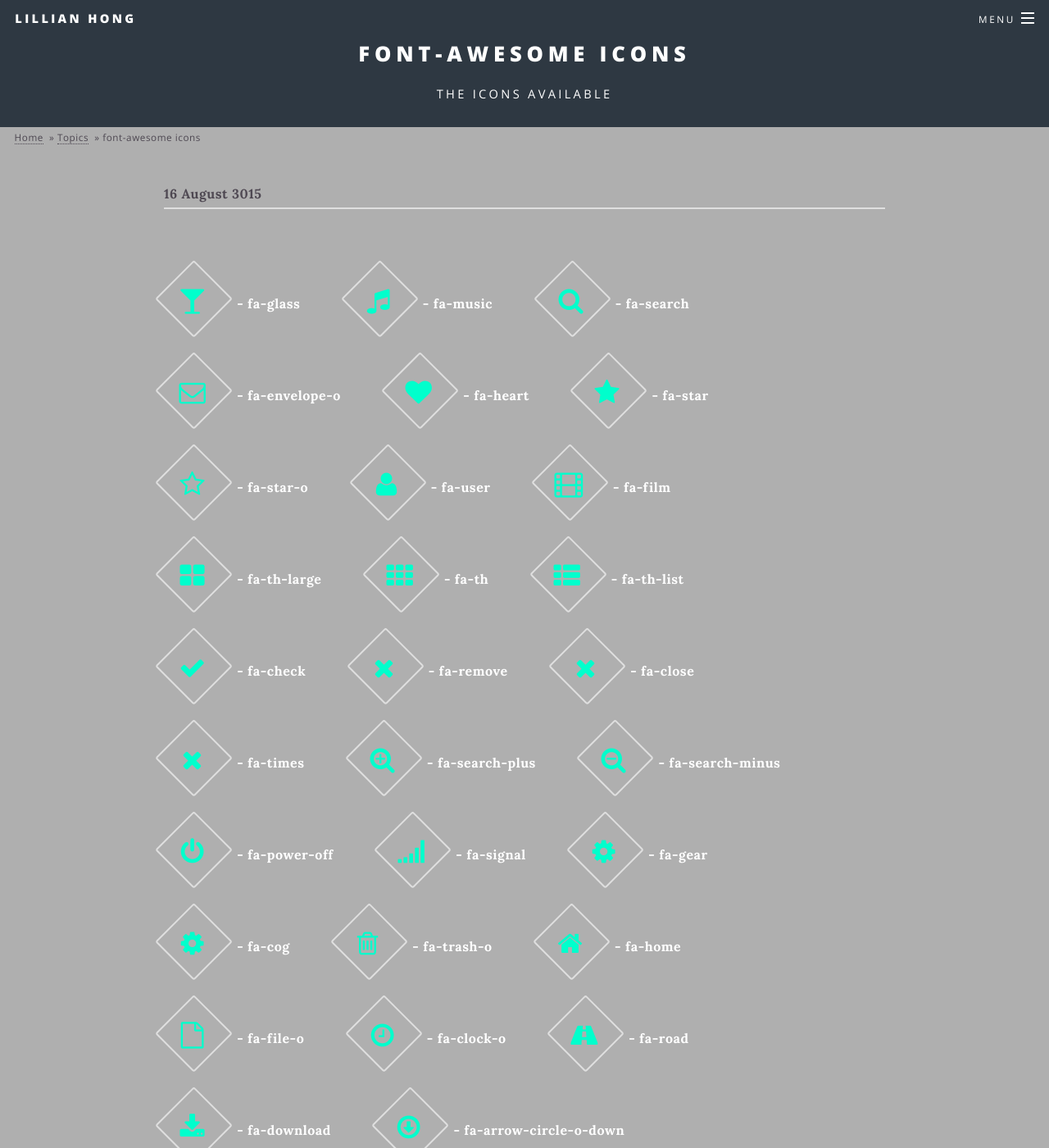
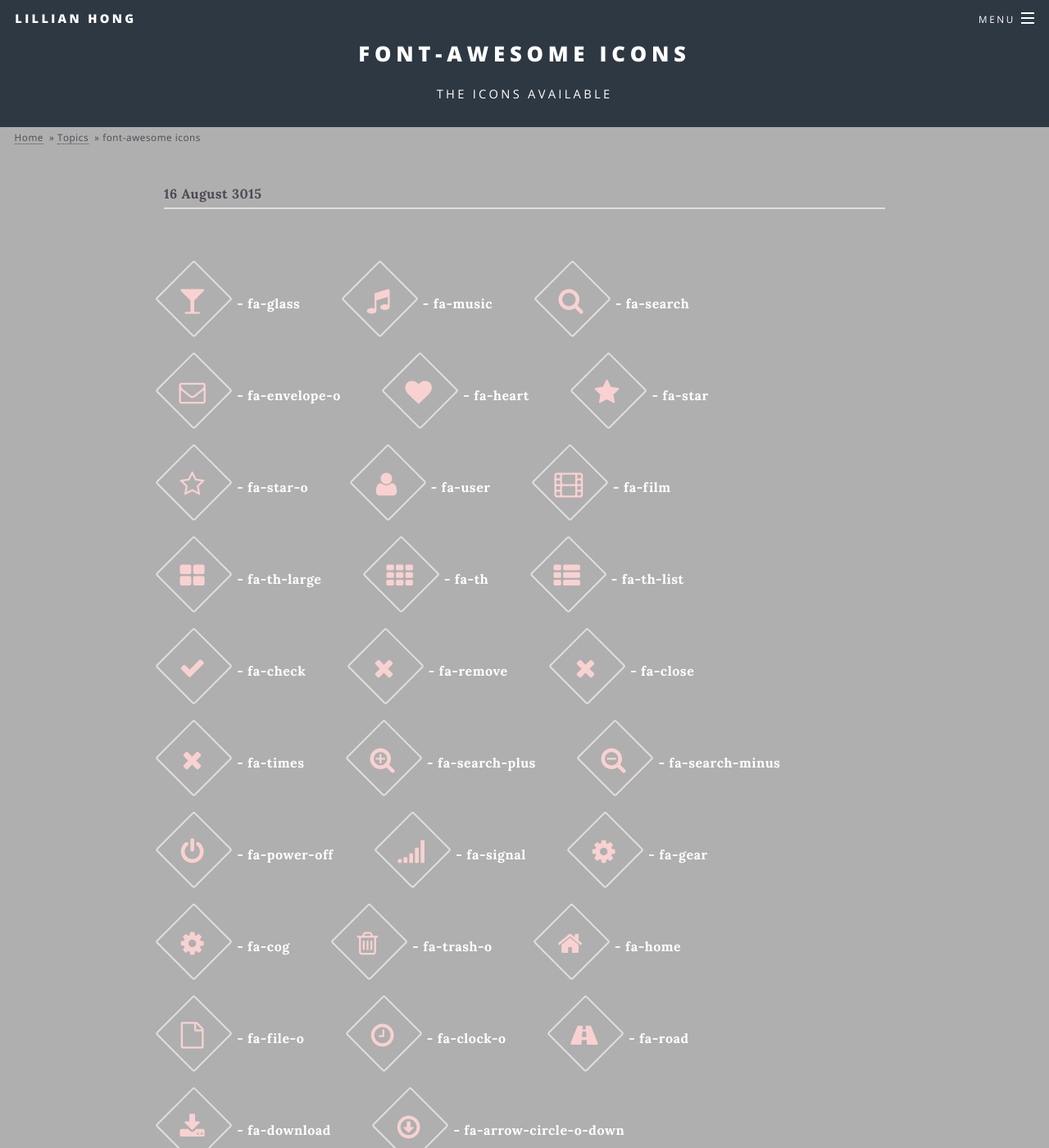
Before and after one commit to lillianhong/lillianhong.github.io, a Jekyll site: the page built from _posts/3015-08-16-icons.html, in a window 1280 px wide and 1400 px high. Shown: the whole window at 82% size. Built offline with Jekyll 4.4.1, drawn with Linux system fonts in a browser that asks for light colours.

Commit message:
accent2: light red

```diff
--- a/_sass/libs/_vars.scss
+++ b/_sass/libs/_vars.scss
@@ -88,7 +88,7 @@
 		border2:			#fff,
 		border2-bg:			rgba(144,144,144,0.5),
 
-		accent1: (
+		accent1: ( //DARK RED
 			bg:				#801010,
 			fg-bold:		#ffffff,
 			fg:				mix(#801010, #ffffff, 25%),
@@ -99,11 +99,11 @@
 			border2-bg:		rgba(255,255,255,0.2)
 		),
 
-		accent2: (
-			bg:				#00ffcc,
+		accent2: ( //ICONS LIGHT RED
+			bg:				#f9d1d1,
 			fg-bold:		#ffffff,
-			fg:				mix(#00ffcc, #ffffff, 25%),
-			fg-light:		mix(#00ffcc, #ffffff, 40%),
+			fg:				mix(#f9d1d1, #ffffff, 25%),
+			fg-light:		mix(#f9d1d1, #ffffff, 40%),
 			border:			rgba(0,0,0,0.125),
 			border-bg:		rgba(255,255,255,0.075),
 			border2:		rgba(0,0,0,0.25),
```
